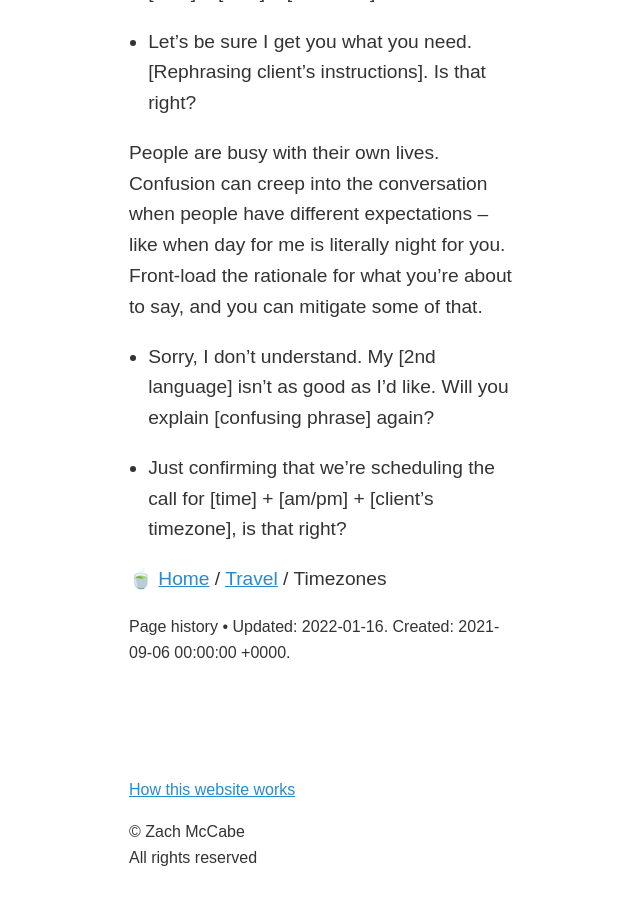
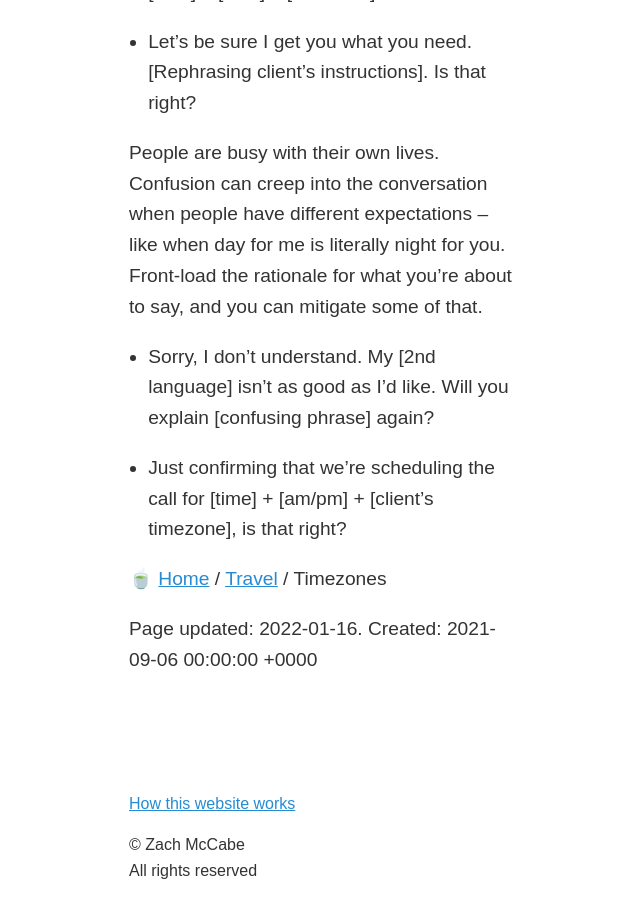
Before and after one commit to zachmccabe/zachmccabe.github.io, a Jekyll site: the page built from _travel/timezones.md, in a window 1280 px wide and 900 px high, scrolled down 5523 px. Shown: the whole window, without its empty margins (319-959 px from the left). Built offline with Jekyll 4.4.1, drawn with Linux system fonts in a browser that asks for light colours.

Commit message:
Update print_history.html

```diff
--- a/_includes/print_history.html
+++ b/_includes/print_history.html
@@ -1 +1 @@
-<small><p>Page history • Updated: {{ page.update }}. Created: {{ page.date }}.</p></small>
+<p>Page updated: {{ page.update }}. Created: {{ page.date }}</p>
```
